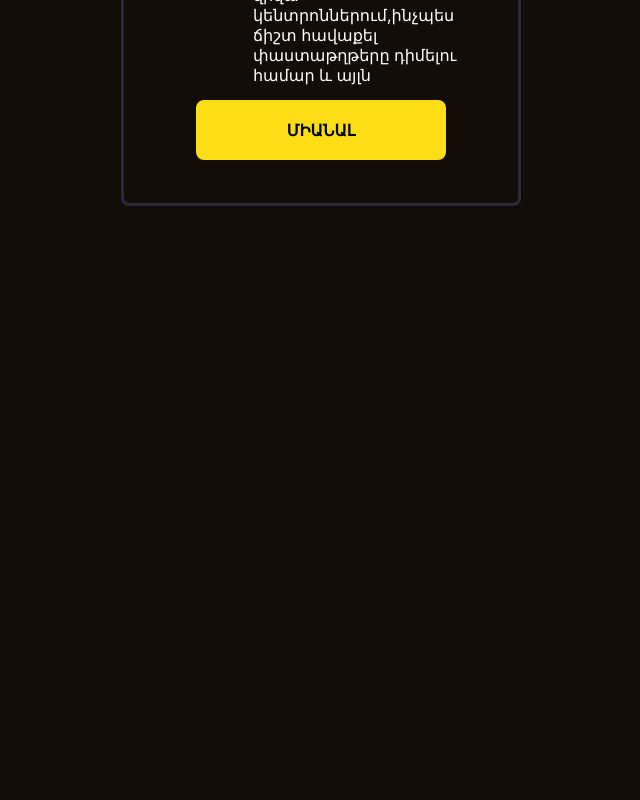
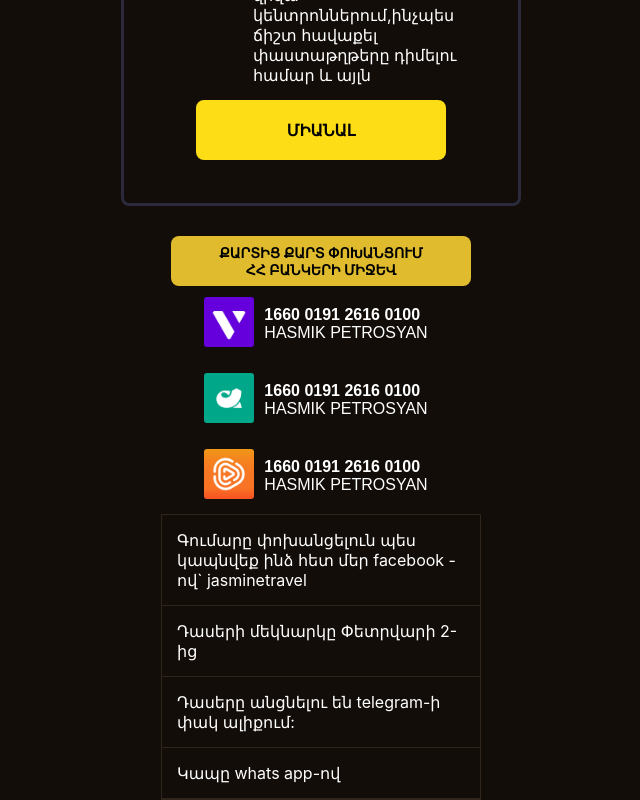
Before and after one commit to vardgeshakobyan2024/jasmine-travel, a React (Create React App) app: page / in a window 1280 px wide. Shown: the part 2518-3318 px from the top of the page, without its empty margins (319-959 px from the left). Before the commit the page ends 2754 px from the top, so only its background shows below. Built offline with nearby package versions, Linux system fonts and the light colour scheme.

Commit message:
create card and carditem components

```diff
--- /dev/null
+++ b/src/components/Card/Card.jsx
@@ -0,0 +1,71 @@
+import CardItem from '../CardItem/CardItem';
+import './card.css';
+import Evoca from '../../images/evoca.png';
+import Acba from '../../images/acba.jpg';
+import Idram from '../../images/idram.png';
+
+const Card = () => {
+    const cardInform = [
+        {
+            id: 1,
+            cardNumber: "1660 0191 2616 0100",
+            name: "Hasmik Petrosyan",
+            images: Evoca
+        },
+        {
+            id: 2,
+            cardNumber: "1660 0191 2616 0100",
+            name: "Hasmik Petrosyan",
+            images: Acba
+        },
+        {
+            id: 3,
+            cardNumber: "1660 0191 2616 0100",
+            name: "Hasmik Petrosyan",
+            images: Idram
+        }
+    ]
+
+    const tableInfo = [
+        "Գումարը փոխանցելուն պես կապնվեք ինձ հետ մեր facebook - ով` jasminetravel",
+        "Դասերի մեկնարկը Փետրվարի 2-ից",
+        "Դասերը անցնելու են telegram-ի փակ ալիքում:",
+        "Կապը whats app-ով"
+    ]
+    return (
+        <div className="cardParent">
+            <div className="container">
+                <div className="card">
+                    <h6 className='cardHeader'>ՔԱՐՏԻՑ ՔԱՐՏ ՓՈԽԱՆՑՈՒՄ <br /> ՀՀ ԲԱՆԿԵՐԻ ՄԻՋԵՎ</h6>
+
+                    {
+                        cardInform.map((el) => {
+                            return (
+                                <CardItem
+                                    key={el.id}
+                                    images={el.images}
+                                    cardNumber={el.cardNumber}
+                                    name={el.name}
+                                />
+                            )
+                        })
+                    }
+
+                    <div className="table" id="table">
+                        {
+                            tableInfo.map((el, idx) => {
+                                return (
+                                    <div className="tableItem" key={idx}>
+                                        <p>{el}</p>
+                                    </div>
+                                )
+                            })
+                        }
+                    </div>
+                </div>
+            </div>
+        </div>
+    )
+}
+
+export default Card;
--- /dev/null
+++ b/src/components/Card/card.css
@@ -0,0 +1,41 @@
+.cardParent .container {
+    display: flex;
+    justify-content: center;
+    align-items: center;
+}
+
+.cardHeader {
+    font-size: 14px;
+    text-align: center;
+    background: #dfbb2d;
+    font-weight: 600;
+    color: #000;
+    width: 300px;
+    height: 50px;
+    display: flex;
+    justify-content: center;
+    align-items: center;
+    margin: auto;
+    border-radius: 0.5rem;
+}
+
+.cardParent .card {
+    display: flex;
+    flex-direction: column;
+    justify-content: center;
+    align-items: center;
+}
+
+.cardParent .card .table {
+    width: 320px;
+    border: 1px solid #2f251b;
+}
+
+.cardParent .card .table .tableItem {
+    padding: 15px;
+    display: flex;
+    justify-content: flex-start;
+    align-items: flex-start;
+    border-bottom: 1px solid #2f251b;
+    color: #fff;
+}
--- /dev/null
+++ b/src/components/CardItem/CardItem.jsx
@@ -0,0 +1,18 @@
+import './cardItem.css';
+
+const CardItem = ({images, cardNumber, name}) => {
+    return (
+        <div className="cardItem">
+            <div className="cardImages">
+                <img src={images} alt=''/>
+            </div>
+            <div className="cardNumber">
+                <b>{cardNumber}</b>
+                <br />
+                <p>{name}</p>
+            </div>
+        </div>
+    )
+}
+
+export default CardItem;
--- /dev/null
+++ b/src/components/CardItem/cardItem.css
@@ -0,0 +1,19 @@
+.cardItem {
+    display: flex;
+    justify-content: start;
+    align-items: center;
+    padding: 10px;
+    font-family: arial;
+}
+
+.cardItem .cardImages>img {
+    width: 50px;
+    height: 50px;
+    border-radius: 3px;
+}
+
+.cardItem .cardNumber {
+    color: #fff;
+    padding: 10px;
+    text-transform: uppercase;
+}
--- a/src/components/Site/Site.jsx
+++ b/src/components/Site/Site.jsx
@@ -1,3 +1,4 @@
+import Card from '../Card/Card';
 import ClassTable from '../ClassTable/ClassTable';
 import HeaderSite from '../HeaderSite/HeaderSite';
 import MainSite from '../MainSite/MainSite';
@@ -9,6 +10,7 @@ const Site = () => {
             <HeaderSite />
             <MainSite />
             <ClassTable />
+            <Card />
         </div>
     )
 }
```
